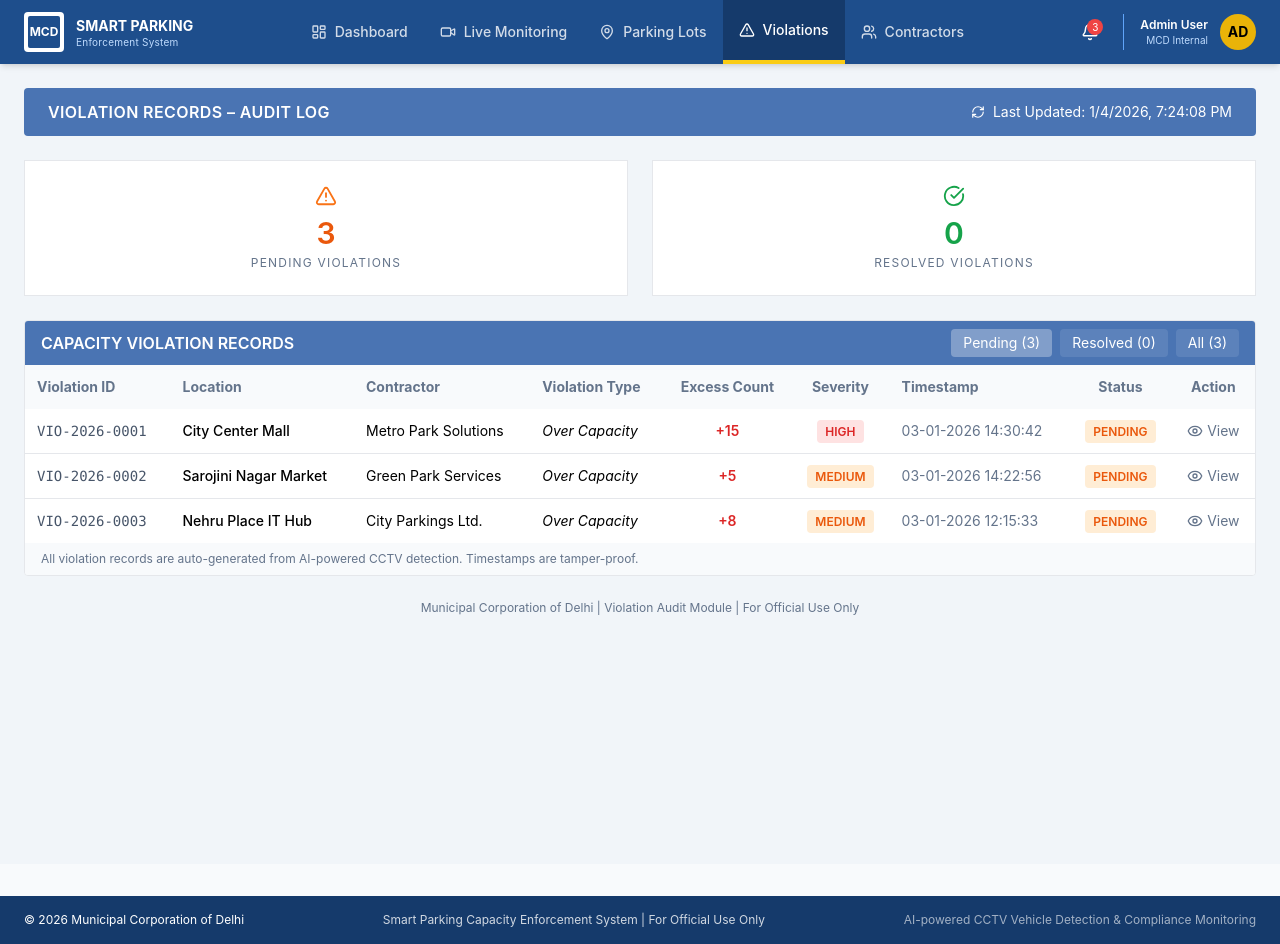
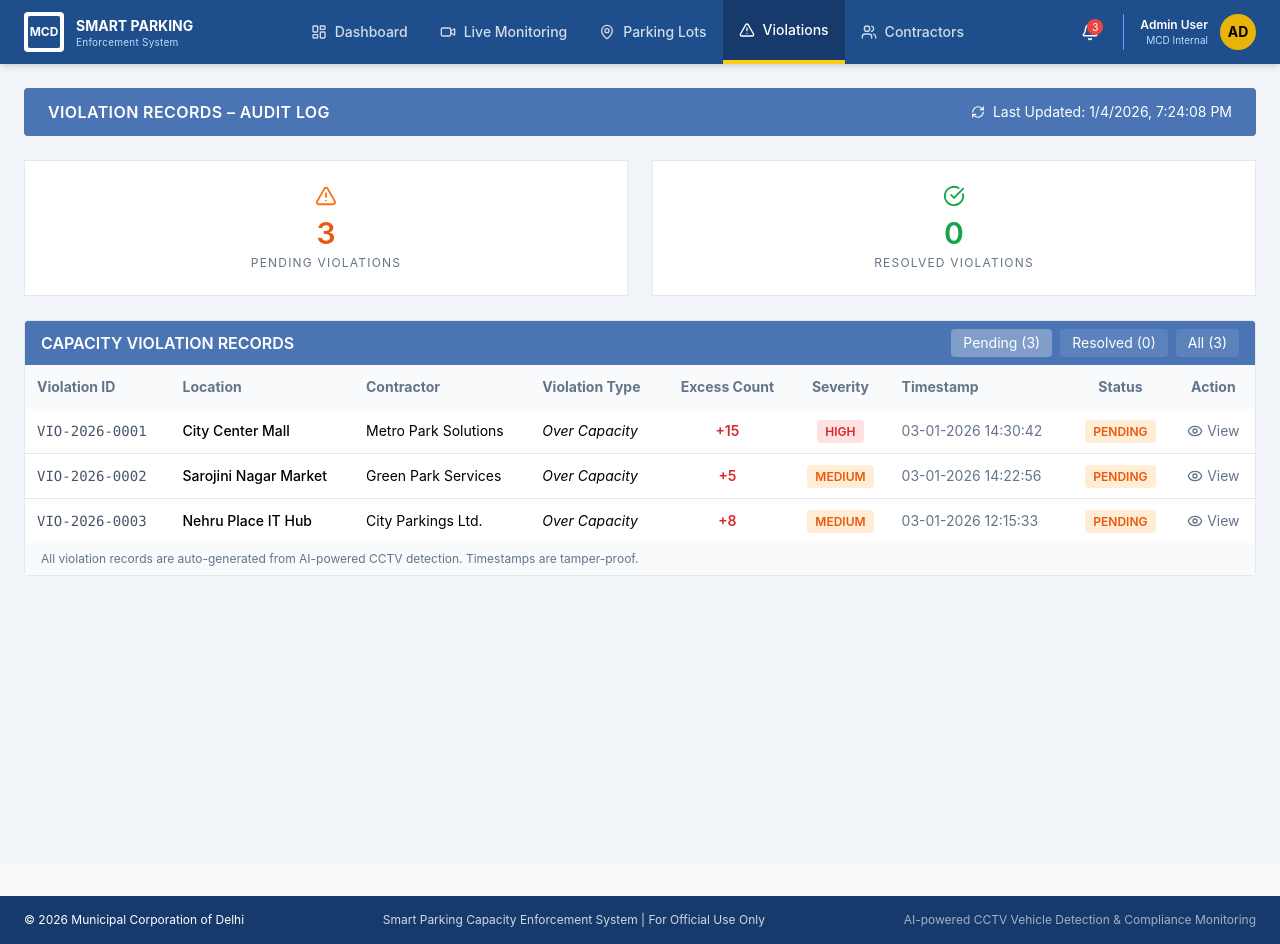
Before and after one commit to Mayankjha12/SmartParking, a React (Create React App) app: page / in a window 1280 px wide. Both pictures are taken after a click on the button "Violations". Built offline with nearby package versions, Linux system fonts and the light colour scheme; the HTML template or start-up script is replaced by a standard one.

Commit message:
Update Violations.jsx

```diff
--- a/src/pages/Violations.jsx
+++ b/src/pages/Violations.jsx
@@ -212,11 +212,6 @@ const Violations = () => {
         </div>
       </div>
 
-      {/* PAGE FOOTER */}
-      <div className="text-center text-xs text-slate-500">
-        Municipal Corporation of Delhi | Violation Audit Module | For
-        Official Use Only
-      </div>
     </div>
   );
 };
```
